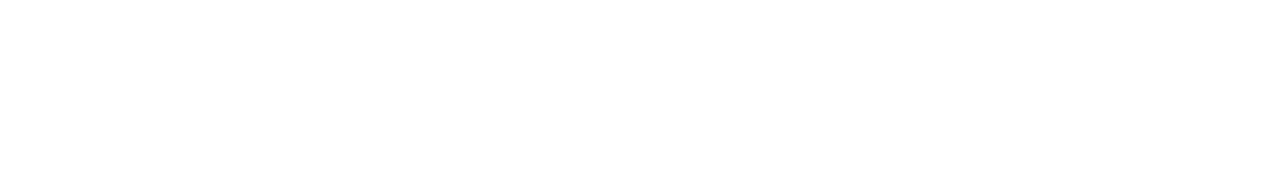
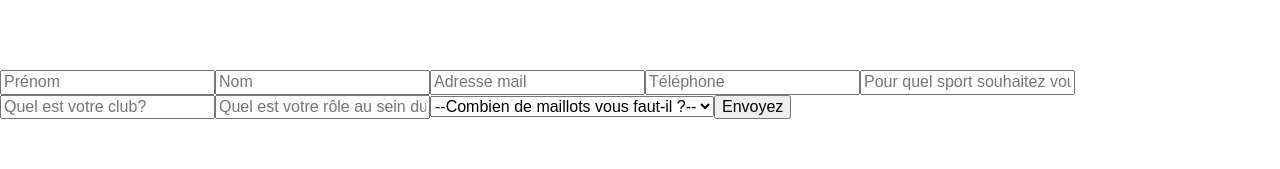
Before and after one commit to remybms/Unik, a Next.js app: page /product in a window 1280 px wide. Shown: the part 371-540 px from the top of the page. Built offline with nearby package versions, Linux system fonts and the light colour scheme; no server answers; the database is empty.

Commit message:
add command form

```diff
--- /dev/null
+++ b/pages/api/commande.js
@@ -0,0 +1,23 @@
+import clientPromise from '../../lib/mongodb';
+
+export default async function handler(req, res) {
+  if (req.method === 'POST') {
+    try {
+      const client = await clientPromise; // Wait for the promise to resolve
+      const database = client.db('unik');
+      const collection = database.collection('commande');
+
+      const data = req.body;
+
+      const result = await collection.insertOne(data);
+
+      res.status(201).json(true);
+
+    } catch (error) {
+      console.error('Erreur lors de l\'opération MongoDB :', error);
+      res.status(500).json({ success: false, error: error.message });
+    }
+  } else {
+    res.status(405).json({ success: false, error: 'Méthode non autorisée' });
+  }
+}
--- a/pages/product/index.tsx
+++ b/pages/product/index.tsx
@@ -4,6 +4,8 @@
 import Header from "../../components/header";
 import Footer from "../../components/footer";
 import 'normalize.css';
+import { toast, ToastContainer } from "react-toastify";
+import 'react-toastify/dist/ReactToastify.css';
 
 interface Product {
     product: string;
@@ -28,12 +30,54 @@
         fetchData();
     }, []);
 
+    const [name, setName] = React.useState("");
+    const [surname, setSurname] = React.useState("");
+    const [mail, setMail] = React.useState("");
+    const [phone, setPhone] = React.useState("");
+    const [sport, setSport] = React.useState("");
+    const [club, setClub] = React.useState("");
+    const [role, setRole] = React.useState("");
+    const [quantity, setQuantity] = React.useState("");
+
+    async function sendData(e: { preventDefault: () => void }) {
+        e.preventDefault();
+        var data
+        try {
+            const response = await fetch('/api/commande', {
+                method: 'POST',
+                headers: {
+                    'Content-Type': 'application/json',
+                },
+                body: JSON.stringify({
+                    "name": name,
+                    "surname": surname,
+                    "mail": mail,
+                    "phone": phone,
+                    "sport": sport,
+                    "club": club,
+                    "role": role,
+                    "quantity": quantity
+                }),
+            });
+
+            data = await response.json();
+        } catch (error) {
+            console.error('Erreur lors de l\'envoi des données à l\'API :', error);
+        }
+        if (data == true) {
+            toast.success("Demande de commande envoyée !")
+        } else {
+            toast.error("Demande de commande échouée !")
+        }
+    }
+
     return (
         <main className={styles.all}>
             <Head>
                 <title>UNIK sport - produits</title>
                 <link rel="icon" href="/favicon.ico" />
             </Head>
+            <ToastContainer />
             <Header />
             <div className={styles.cards}>
                 {data.map((item) => (
@@ -43,6 +87,25 @@
                     </div>
                 ))}
             </div>
+
+            <form className={styles.form} onSubmit={sendData}>
+                <input type='text' placeholder='Prénom' className={styles.formValue} required onChange={e => setName(e.target.value)} />
+                <input type='text' placeholder='Nom' className={styles.formValue} required onChange={e => setSurname(e.target.value)} />
+                <input type='mail' placeholder='Adresse mail' className={styles.mail} required onChange={e => setMail(e.target.value)} />
+                <input type="text" placeholder="Téléphone" required onChange={e => setPhone(e.target.value)} />
+                <input type="text" placeholder="Pour quel sport souhaitez vouys des tenues personalisées ?" required onChange={e => setSport(e.target.value)} />
+                <input type="text" placeholder="Quel est votre club?" required onChange={e => setClub(e.target.value)} />
+                <input type="text" placeholder="Quel est votre rôle au sein du club?" required onChange={e => setRole(e.target.value)} />
+                <select required onChange={e => setQuantity(e.target.value)}>
+                    <option value="">--Combien de maillots vous faut-il ?--</option>
+                    <option value="5-15">Entre 5 et 15</option>
+                    <option value="16-30">Entre 16 et 30</option>
+                    <option value="31-100">Entre 31 et 100</option>
+                    <option value="101-300">Entre 101 et 300</option>
+                    <option value="300+">Plus de 300</option>
+                </select>
+                <button type="submit">Envoyez</button>
+            </form>
             <Footer />
         </main>
     )
```
Lines whose indentation alone changed are shown as unchanged.
